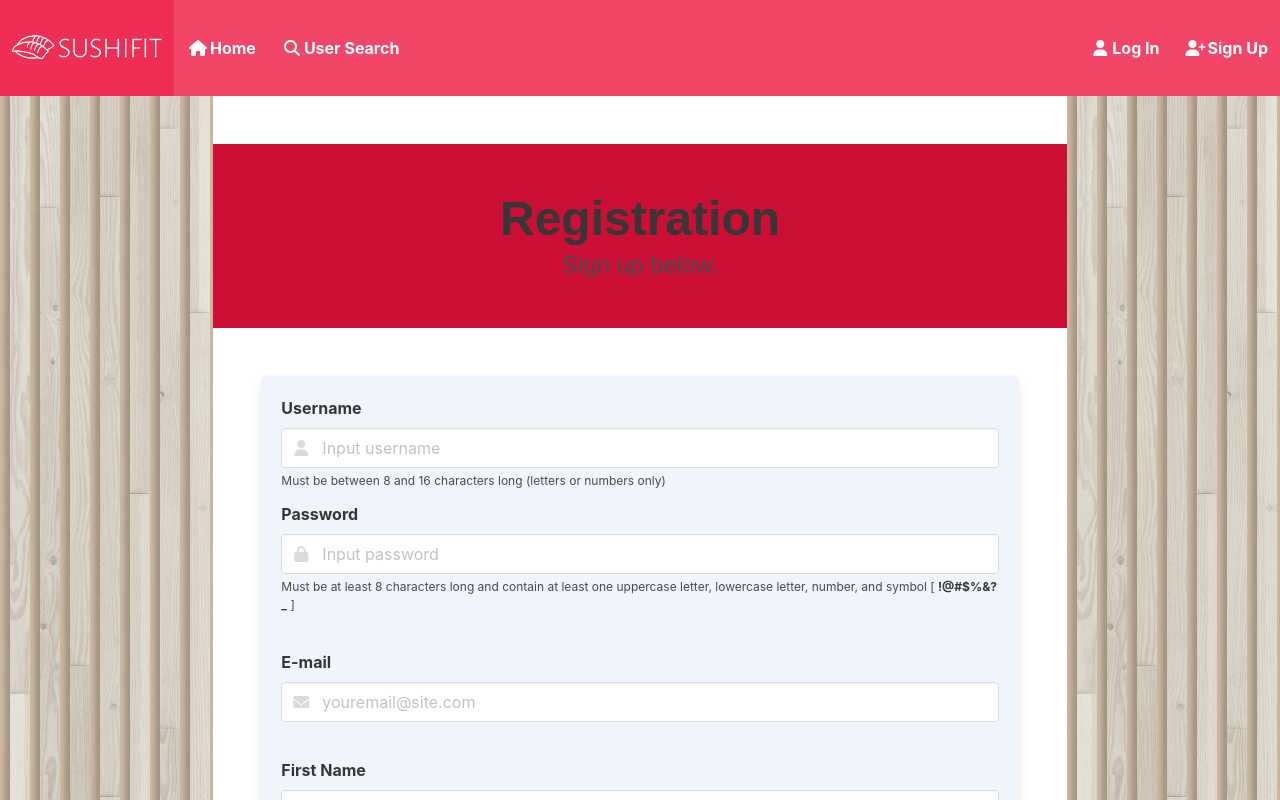
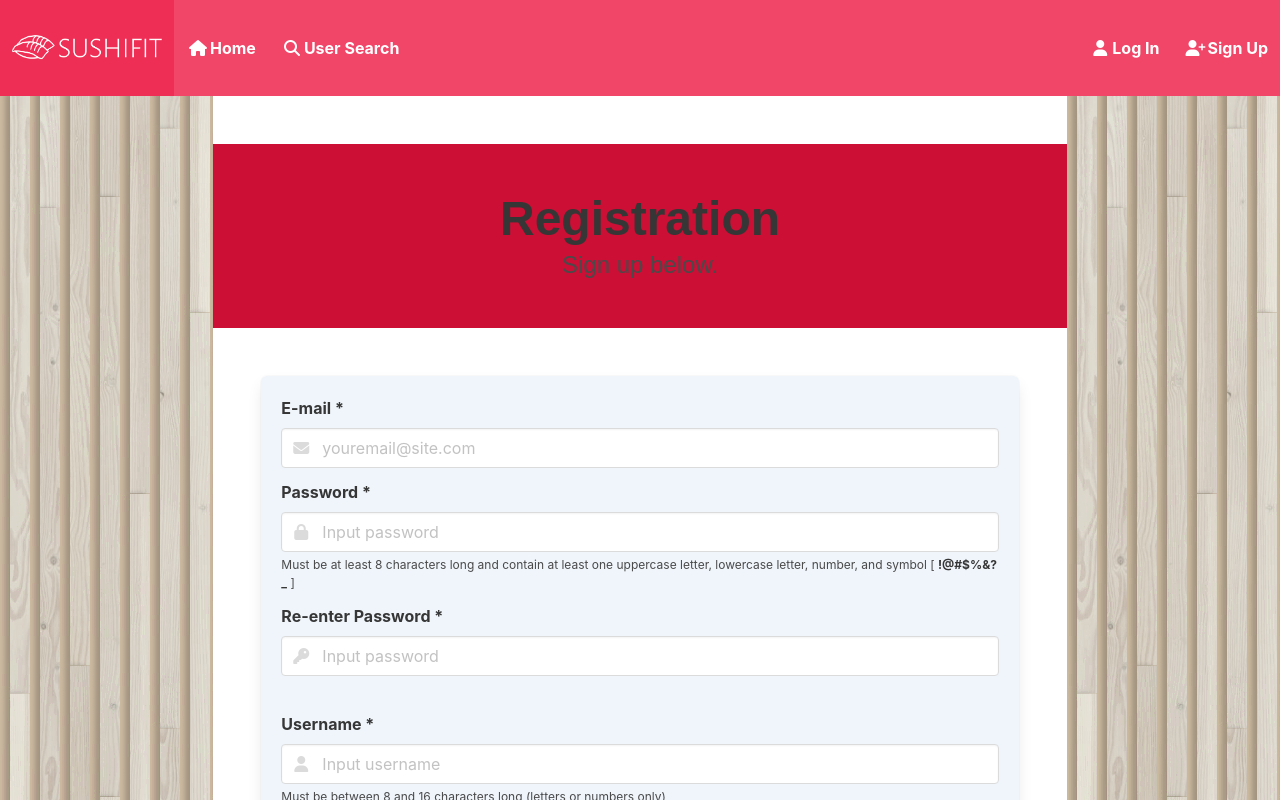
Before and after one commit to didomizm1/Web-Server-Programming-Final-Project, a Vue app in the folder client/: page /register in a window 1280 px wide. Shown: the top 800 px of the page. Built offline with nearby package versions, Linux system fonts and the light colour scheme; no server answers; a web font is replaced by a local one.

Commit message:
Registration now functions and form validation completed

```diff
--- a/client/src/components/CustomForm.vue
+++ /dev/null
@@ -1,16 +0,0 @@
-<script setup lang="ts">
-import PageBox from './PageBox.vue';
-</script>
-
-<template>
-    <!-- Custom form component -->
-    <form class="block" novalidate>
-        <PageBox>
-            <slot></slot>
-        </PageBox>
-    </form>
-</template>
-
-<style scoped>
-
-</style>
--- a/client/src/components/FormField.vue
+++ b/client/src/components/FormField.vue
@@ -20,10 +20,10 @@
         <p class="help">
             <slot name="help"></slot>
         </p>
-        <p class="help is-success is-hidden">
+        <p class="help is-success">
             <slot name="success"></slot>
         </p>
-        <p class="help is-danger is-hidden">
+        <p class="help is-danger">
             <slot name="error"></slot>
         </p>
     </div>
--- a/client/src/views/LoginView.vue
+++ b/client/src/views/LoginView.vue
@@ -1,18 +1,44 @@
 <script setup lang="ts">
 import { ref } from 'vue';
-import { useLogin } from '../model/session';
+import { addMessage, useLogin } from '../model/session';
+import { type User, getUsers } from '../model/users';
 import Banner from '../components/Banner.vue';
 import PageBox from '../components/PageBox.vue';
 import FormField from '../components/FormField.vue';
 import PopupMessage from '../components/PopupMessage.vue';
 import SiteLogo from '../components/SiteLogo.vue';
 
+// Get all users
+const users = ref<User[]>([]);
+getUsers().then((data) => {
+    users.value = data.data;
+});
+
 // Refs to hold information from the form
 const formEmail = ref<string>();
 const formPassword = ref<string>();
 
+// Ref to hold the state of form field validity
+const validFields = ref(true);
+
 // Login function
 const login = useLogin(formEmail, formPassword);
+
+// Ensure login information is valid
+function validateData() {
+  // Find user in the database by their e-mail
+  const userToLogin = users.value.find(u => u.email === formEmail.value)
+
+  // Check if user exists and if their password is valid
+  if(!userToLogin || userToLogin.password != formPassword.value) {
+    validFields.value = false;
+    console.log("E-mail or password invalid");
+    addMessage('Not logged in; e-mail or password invalid', 'danger');
+  } else {
+    // Proceed to log in
+    login();
+  }
+}
 
 </script>
 
@@ -28,7 +54,7 @@ const login = useLogin(formEmail, formPassword);
   </Banner>
 
   <!-- Login form -->
-  <form class="block" novalidate @submit.prevent="login()">
+  <form class="block" novalidate @submit.prevent="validateData()">
     <PageBox>
       <FormField>
           <template #label>
@@ -81,7 +107,9 @@ const login = useLogin(formEmail, formPassword);
           FOR TESTING PURPOSES: Use the e-mail "testuser1@mail.com" and the password "123456", both without quotations
         </template>
         <template #error>
-          Invalid username or password
+          <div :class="{ 'is-hidden': validFields }">
+            Invalid e-mail or password
+          </div>
         </template>
 
       </FormField>
--- a/client/src/views/RegisterView.vue
+++ b/client/src/views/RegisterView.vue
@@ -1,9 +1,100 @@
 <script setup lang="ts">
+import { ref } from 'vue';
+import { useRouter } from "vue-router";
+import { addMessage, useSession } from '../model/session';
+import { createUser, getUsers, type User } from '../model/users';
 import Banner from '../components/Banner.vue';
-import CustomForm from '../components/CustomForm.vue';
 import FormField from '../components/FormField.vue';
 import PopupMessage from '../components/PopupMessage.vue';
 import SiteLogo from '../components/SiteLogo.vue';
+import PageBox from '../components/PageBox.vue';
+
+// Reactive session object
+const session = useSession();
+
+// Router
+const router = useRouter();
+
+// Get all users
+const users = ref<User[]>([]);
+getUsers().then((data) => {
+    users.value = data.data;
+});
+
+// Current date
+const date = new Date();
+
+// Refs to hold the state of validity of required form fields
+const validEmail = ref(true);
+const validPassword = ref(true);
+const validUsername = ref(true);
+const reenteredPassword = ref<string>();
+const passwordMatches = ref(true);
+
+// Ref to hold form data about a prospective new user
+const newUser = ref<User>({
+  username: "",
+  password: "",
+  email: "",
+  firstName: "",
+  lastName: "",
+  birthday: "",
+  friendsUserIDs: [],
+  role: "user",
+  joinDate: `${date.getFullYear()}-${date.getMonth()}-${date.getDay()}`,
+} as User);
+
+// Save information about a new user to the database
+function updateData() {
+  // Check if the e-mail already exists in the database or if the e-mail matches the specifications
+  if (users.value.find(u => u.email.toLowerCase() === newUser.value.email.toLowerCase()) || !/^[^@]*@[^@.]*\.[^@.]*$/.test(newUser.value.email)) {
+    validEmail.value = false;
+    console.log('Invalid e-mail!');
+    addMessage('User not created; email invalid', 'danger');
+  } else {
+    validEmail.value = true;
+  }
+
+  // Check if password matches the specifications
+  if (!/^(?=.*[a-z])(?=.*[A-Z])(?=.*\d)(?=.*[!@#$%&?_])[a-zA-Z\d!@#$%&?_]{8,}$/.test(newUser.value.password)) {
+    validPassword.value = false;
+    console.log('Invalid password!');
+    addMessage('User not created; password invalid', 'danger');
+  } else {
+    validPassword.value = true;
+  }
+
+  // Check if re-entered password matches the first password
+  if (reenteredPassword.value != newUser.value.password) {
+    passwordMatches.value = false;
+    console.log('Passwords do not match!');
+    addMessage('User not created; passwords do not match', 'danger');
+  } else {
+    passwordMatches.value = true;
+  }
+
+  // Check if the username already exists in the database or if the username matches the specifications
+  if (users.value.find(u => u.username.toLowerCase() === newUser.value.username.toLowerCase()) || !/^(?=.*[a-zA-Z])(?=.*\d)[a-zA-Z\d]{8,16}$/.test(newUser.value.username)) {
+    validUsername.value = false;
+    console.log('Invalid username!');
+    addMessage('User not created; username invalid', 'danger');
+  } else {
+    validUsername.value = true;
+  }
+
+  // Create new user if form data is valid
+  if (validEmail.value && validPassword.value && passwordMatches.value && validUsername.value) {
+    createUser(newUser.value).then((data) => {
+      console.log(data);
+      addMessage('New user created', 'success');
+    });
+
+    // Redirect to login page
+    router.push(session.redirectUrl ?? "/login");
+    session.redirectUrl = null;
+  }
+}
+
 </script>
 
 <template>
@@ -18,14 +109,91 @@ import SiteLogo from '../components/SiteLogo.vue';
   </Banner>
 
   <!-- Registration form -->
-  <CustomForm>
+  <form class="block" novalidate @submit.prevent="updateData()">
+    <PageBox>
       <FormField>
         <template #label>
-          Username
+          E-mail *
         </template>
 
         <template #input>
-          <input class="input" type="text" placeholder="Input username">
+          <input class="input" type="email" placeholder="youremail@site.com" v-model="newUser.email">
+        </template>
+
+        <template #leftIcon>
+          <i class="fas fa-envelope"></i>
+        </template>
+        <template #rightIcon>
+          <i class="fas fa-check"></i>
+        </template>
+
+        <template #error>
+          <div :class="{ 'is-hidden': validEmail }">
+            Invalid e-mail
+          </div>
+        </template>
+
+      </FormField>
+
+      <FormField>
+        <template #label>
+          Password *
+        </template>
+
+        <template #input>
+          <input class="input" type="password" placeholder="Input password" v-model="newUser.password">
+        </template>
+
+        <template #leftIcon>
+          <i class="fas fa-lock"></i>
+        </template>
+        <template #rightIcon>
+          <i class="fas fa-check"></i>
+        </template>
+
+        <template #help>
+          Must be at least 8 characters long and contain at least one uppercase letter, lowercase letter, number, and symbol [ <strong>!@#$%&?_</strong> ]
+        </template>
+        <template #error>
+          <div :class="{ 'is-hidden': validPassword }">
+            Invalid password
+          </div>
+        </template>
+
+      </FormField>
+      <FormField>
+        <template #label>
+          Re-enter Password *
+        </template>
+
+        <template #input>
+          <input class="input" type="password" placeholder="Input password" v-model="reenteredPassword">
+        </template>
+
+        <template #leftIcon>
+          <i class="fas fa-key"></i>
+        </template>
+        <template #rightIcon>
+          <i class="fas fa-check"></i>
+        </template>
+
+        <template #error>
+          <div :class="{ 'is-hidden': passwordMatches }">
+            Passwords do not match
+          </div>
+        </template>
+
+      </FormField>
+
+      <br>
+
+      <FormField>
+          <template #label>
+            Username *
+          </template>
+
+          <template #input>
+            <input class="input" type="text" placeholder="Input username" v-model="newUser.username">
           </template>
 
           <template #leftIcon>
@@ -38,66 +206,10 @@ import SiteLogo from '../components/SiteLogo.vue';
           <template #help>
             Must be between 8 and 16 characters long (letters or numbers only)
           </template>
-        <template #success>
-          Valid username
-        </template>
           <template #error>
+            <div :class="{ 'is-hidden': validUsername }">
               Invalid username
-        </template>
-
-    </FormField>
-
-    <FormField>
-      <template #label>
-        Password
-      </template>
-
-      <template #input>
-        <input class="input" type="password" placeholder="Input password">
-      </template>
-
-      <template #leftIcon>
-        <i class="fas fa-lock"></i>
-      </template>
-      <template #rightIcon>
-        <i class="fas fa-check"></i>
-      </template>
-
-      <template #help>
-        Must be at least 8 characters long and contain at least one uppercase letter, lowercase letter, number, and symbol [ <strong>!@#$%&?_</strong> ]
-      </template>
-      <template #success>
-        Valid password
-      </template>
-      <template #error>
-        Invalid password
-      </template>
-
-    </FormField>
-
-    <br>
-
-    <FormField>
-      <template #label>
-        E-mail
-      </template>
-
-      <template #input>
-        <input class="input" type="email" placeholder="youremail@site.com">
-      </template>
-
-      <template #leftIcon>
-        <i class="fas fa-envelope"></i>
-      </template>
-      <template #rightIcon>
-        <i class="fas fa-check"></i>
-      </template>
-
-      <template #success>
-        Valid e-mail
-      </template>
-      <template #error>
-        Invalid e-mail
+            </div>
           </template>
 
       </FormField>
@@ -110,7 +222,7 @@ import SiteLogo from '../components/SiteLogo.vue';
         </template>
 
         <template #input>
-        <input class="input" type="text" placeholder="Your first name">
+          <input class="input" type="text" placeholder="Your first name" v-model="newUser.firstName">
         </template>
 
         <template #leftIcon>
@@ -128,7 +240,7 @@ import SiteLogo from '../components/SiteLogo.vue';
         </template>
 
         <template #input>
-        <input class="input" type="text" placeholder="Your last name">
+          <input class="input" type="text" placeholder="Your last name" v-model="newUser.lastName">
         </template>
 
         <template #leftIcon>
@@ -146,7 +258,7 @@ import SiteLogo from '../components/SiteLogo.vue';
         </template>
 
         <template #input>
-        <input class="input date" type="date">
+          <input class="input date" type="date" v-model="newUser.birthday">
         </template>
 
         <template #leftIcon>
@@ -170,8 +282,8 @@ import SiteLogo from '../components/SiteLogo.vue';
         </template>
 
       </FormField>
-
-  </CustomForm>
+    </PageBox>
+  </form>
 
   <!-- Message to advertise registration -->
   <PopupMessage>
```
Lines whose indentation alone changed are shown as unchanged.
